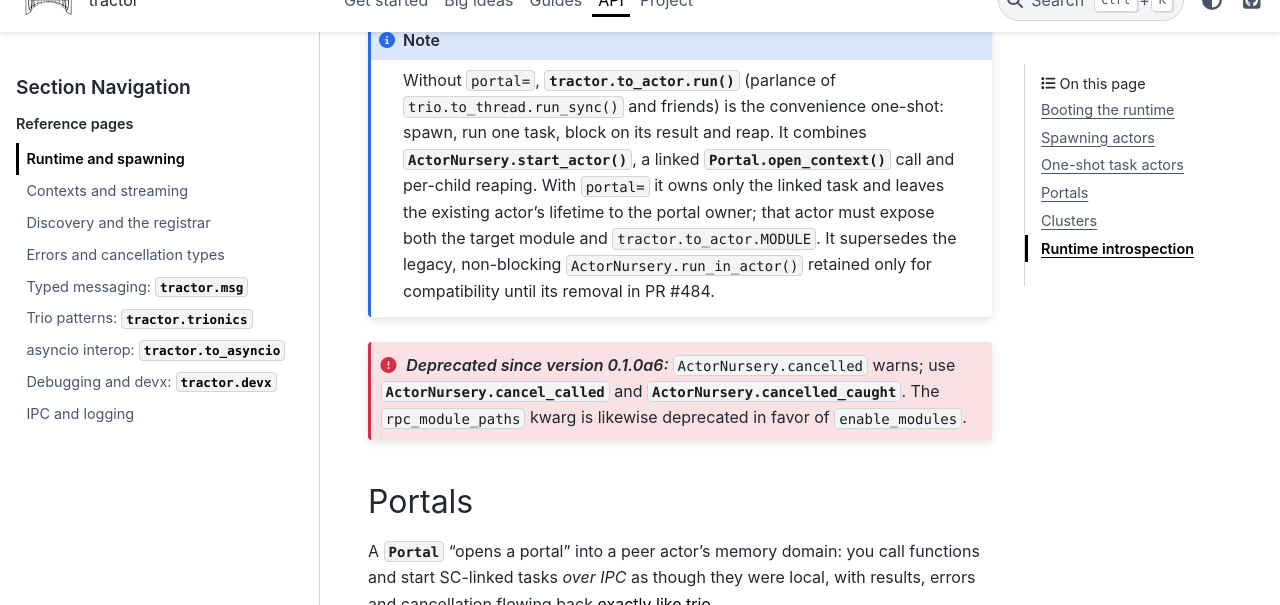
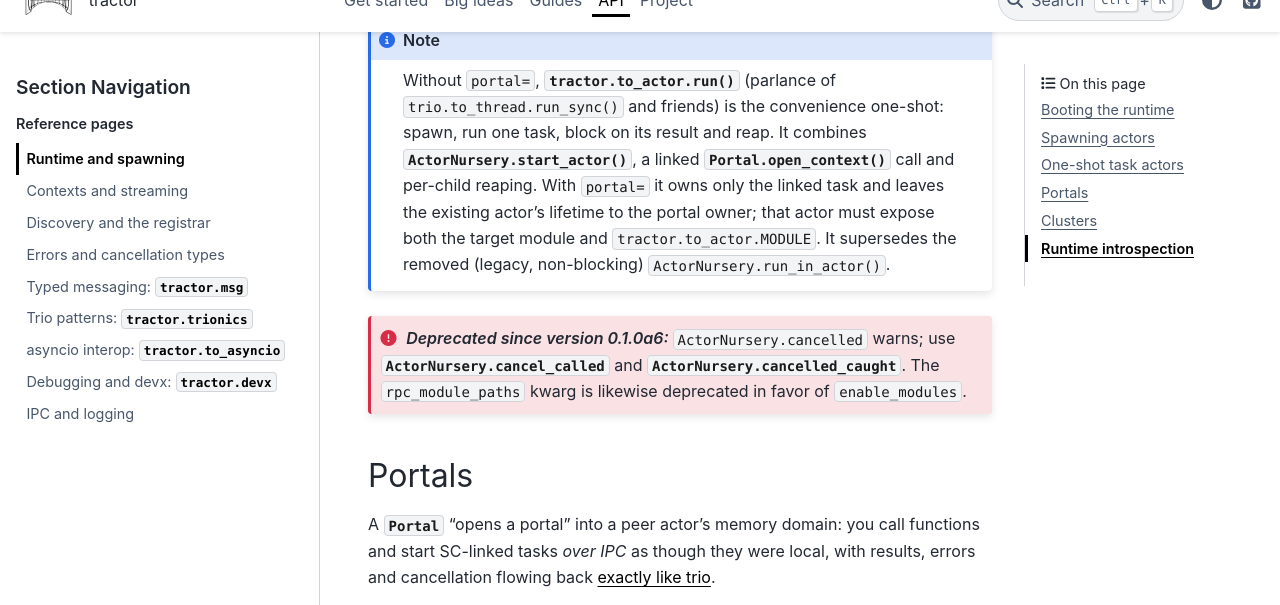
Before and after one commit to goodboy/tractor, a Sphinx documentation site: the page built from docs/api/core.rst, in a window 1280 px wide and 900 px high, scrolled down 1509 px, cut to the strip 32-637 px from the top of the window. Built offline with Sphinx 7.4.7 and the PyData theme 0.15.4, drawn with Linux system fonts in a browser that asks for light colours.

Commit message:
Port docs off `run_in_actor` + `Portal.wait_for_result`
The 8-page docs sweep of the #477 removal, ahead of the API's
excision,

- `start/quickstart.rst`: the first-actor-tree walkthrough now
  narrates the (migrated) `to_actor.run()` example — no portal
  in hand until the daemon section introduces `start_actor()`.
- `guide/spawning.rst`: the one-shot section becomes
  `to_actor.run()` (blocking call, placement opts, "built on the
  primitives" note); lifetime/teardown rules update — one-shots
  never make it to nursery exit since each is reaped inside its
  own call.
- `guide/rpc.rst`: the `wait_for_result()` section (an API that
  dies with the reap cluster, incl. the `NoResult` sentinel)
  becomes a `to_actor.run()` one-shot section.
- `api/core.rst`: drop `run_in_actor`/`wait_for_result` from the
  autodoc member lists, drop the `Portal.result()` deprecation
  note, add a "One-shot task actors" `tractor.to_actor.run`
  autodoc section.
- `guide/{asyncio,context,cancellation,parallelism}.rst`:
  mention swaps to the successor API.

Gate: `make -C docs html` builds clean; `to_actor.run` autodoc
renders in `api/core.html`.

(this patch was generated in some part by [`claude-code`][claude-code-gh])
[claude-code-gh]: https://github.com/anthropics/claude-code

```diff
--- a/docs/api/core.rst
+++ b/docs/api/core.rst
@@ -62,8 +62,8 @@
    ``portal=`` it owns only the linked task and leaves the existing
    actor's lifetime to the portal owner; that actor must expose both
    the target module and ``tractor.to_actor.MODULE``. It supersedes
-   the legacy, non-blocking ``ActorNursery.run_in_actor()`` retained
-   only for compatibility until its removal in PR #484.
+   the removed (legacy, non-blocking)
+   ``ActorNursery.run_in_actor()``.
 
 .. deprecated:: 0.1.0a6
 
```
